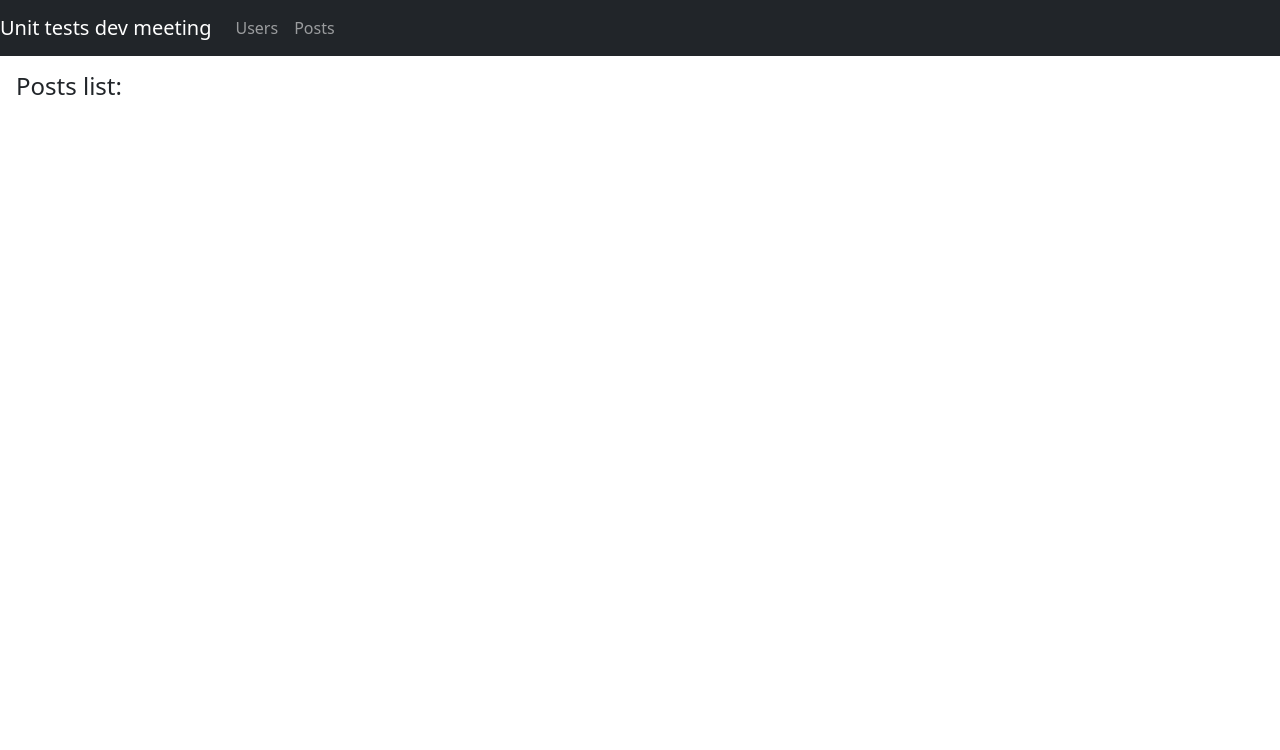
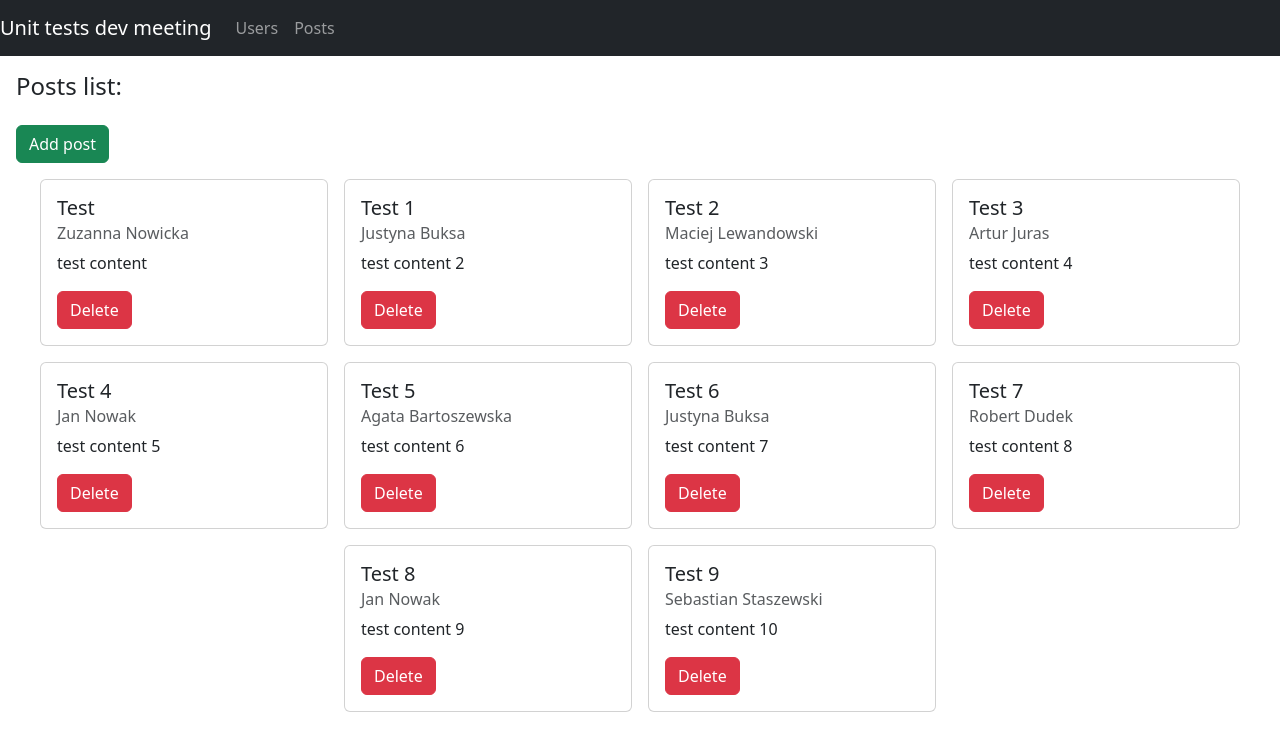
Before and after one commit to adam-kowalski-sc/angular-jest-unit-tests, an Angular app: page /posts in a window 1280 px wide. Shown: the top 750 px of the page. Built offline with nearby package versions, Linux system fonts and the light colour scheme; data requests are answered from the project's data file.

Commit message:
add posts page

```diff
--- a/src/app/api/posts-http.service.ts
+++ b/src/app/api/posts-http.service.ts
@@ -1,17 +1,21 @@
-import { HttpClient } from '@angular/common/http';
-import { Injectable, inject } from '@angular/core';
-import { Observable } from 'rxjs';
-import { PostDto } from './posts-http.interfaces';
+import { HttpClient } from "@angular/common/http";
+import { Injectable, inject } from "@angular/core";
+import { Observable } from "rxjs";
+import { PostDto } from "./posts-http.interfaces";
 
 @Injectable({
-  providedIn: 'root',
+  providedIn: "root",
 })
 export class PostsHttpService {
   private readonly httpClient = inject(HttpClient);
 
-  private readonly url = 'posts';
+  private readonly url = "posts";
 
   get(): Observable<PostDto[]> {
     return this.httpClient.get<PostDto[]>(this.url);
   }
+
+  delete(postId: number): Observable<void> {
+    return this.httpClient.delete<void>(`${this.url}/${postId}`);
+  }
 }
--- a/src/app/components/tile/tile.component.html
+++ b/src/app/components/tile/tile.component.html
@@ -4,6 +4,14 @@
     <h6 class="card-subtitle mb-2 text-muted">{{ subtitle }}</h6>
     @if(content) {
     <p class="card-text">{{ content }}</p>
+    } @if(showDeleteButton) {
+    <button
+      type="button"
+      class="btn btn-danger posts-container__button"
+      (click)="onDeleteClick()"
+    >
+      Delete
+    </button>
     }
   </div>
 </div>
--- a/src/app/components/tile/tile.component.ts
+++ b/src/app/components/tile/tile.component.ts
@@ -1,4 +1,4 @@
-import { Component, Input } from "@angular/core";
+import { Component, EventEmitter, Input, Output } from "@angular/core";
 
 @Component({
   selector: "app-tile",
@@ -8,7 +8,17 @@ import { Component, Input } from "@angular/core";
   styleUrl: "./tile.component.scss",
 })
 export class TileComponent {
+  @Input() id: string | number | undefined;
   @Input() title: string = "";
   @Input() subtitle: string = "";
   @Input() content: string = "";
+  @Input() showDeleteButton: boolean = false;
+
+  @Output() delete = new EventEmitter<number | string>();
+
+  onDeleteClick(): void {
+    if (this.id) {
+      this.delete.emit(this.id);
+    }
+  }
 }
--- a/src/app/containers/posts-container/posts-container.component.html
+++ b/src/app/containers/posts-container/posts-container.component.html
@@ -1,11 +1,24 @@
 <div class="posts-container">
   <h4>Posts list:</h4>
+  <button
+    type="button"
+    class="btn btn-success posts-container__button"
+    (click)="onAddClick()"
+  >
+    Add post
+  </button>
   <div class="posts-container__list">
-    <!-- @for (user of users$ | async; track user.id; let isEven = $even) {
-      <app-tile
-        [title]="user.surname"
-        [subtitle]="user.name"
-      ></app-tile>
-      } -->
+    @if(posts.length > 0) { @for (post of posts; track post.id) {
+    <app-tile
+      [id]="post.id"
+      [title]="post.title"
+      [subtitle]="post.author"
+      [content]="post.content"
+      [showDeleteButton]="true"
+      (delete)="onDeleteClick($event)"
+    ></app-tile>
+    } } @else {
+    <div class="posts-container__no-data">No available posts</div>
+    }
   </div>
 </div>
--- a/src/app/containers/posts-container/posts-container.component.scss
+++ b/src/app/containers/posts-container/posts-container.component.scss
@@ -1,5 +1,16 @@
 .posts-container {
   width: 100%;
+
+  &__button {
+    margin: 1rem 0;
+  }
+
+  &__no-data {
+    text-align: center;
+    font-family: bold;
+    color: red;
+    font-size: 1, 5rem;
+  }
 
   &__list {
     display: flex;
--- a/src/app/containers/posts-container/posts-container.component.ts
+++ b/src/app/containers/posts-container/posts-container.component.ts
@@ -1,7 +1,16 @@
-import { Component, OnInit } from "@angular/core";
+import {
+  ChangeDetectionStrategy,
+  ChangeDetectorRef,
+  Component,
+  DestroyRef,
+  inject,
+  OnInit,
+} from "@angular/core";
 import { TileComponent } from "../../components/tile/tile.component";
 import { Observable } from "rxjs";
 import { Post } from "./posts-container.interfaces";
+import { PostsContainerService } from "./posts-container.service";
+import { takeUntilDestroyed } from "@angular/core/rxjs-interop";
 
 @Component({
   selector: "app-posts-container",
@@ -9,9 +18,32 @@ import { Post } from "./posts-container.interfaces";
   imports: [TileComponent],
   templateUrl: "./posts-container.component.html",
   styleUrl: "./posts-container.component.scss",
+  providers: [PostsContainerService],
+  changeDetection: ChangeDetectionStrategy.OnPush,
 })
 export class PostsContainerComponent implements OnInit {
-  posts$!: Observable<Post[]>;
+  posts: Post[] = [];
 
-  ngOnInit(): void {}
+  private readonly service = inject(PostsContainerService);
+  private readonly destroyRef = inject(DestroyRef);
+  private readonly cd = inject(ChangeDetectorRef);
+
+  ngOnInit(): void {
+    this.service.loadPosts();
+    this.service
+      .getPosts()
+      .pipe(takeUntilDestroyed(this.destroyRef))
+      .subscribe((posts) => {
+        this.posts = posts;
+        this.cd.markForCheck();
+      });
+  }
+
+  onAddClick(): void {
+    console.log("add click");
+  }
+
+  onDeleteClick(id: string | number): void {
+    this.service.deletePost(Number(id));
+  }
 }
--- a/src/app/containers/posts-container/posts-container.service.ts
+++ b/src/app/containers/posts-container/posts-container.service.ts
@@ -1,9 +1,55 @@
 import { inject, Injectable } from "@angular/core";
 import { UsersHttpService } from "../../api/users-http.service";
 import { PostsHttpService } from "../../api/posts-http.service";
+import { BehaviorSubject, combineLatest, map, Observable, tap } from "rxjs";
+import { Post } from "./posts-container.interfaces";
+import { UserDto } from "../../api/users-http.interfaces";
 
 @Injectable()
 export class PostsContainerService {
   private readonly usersHttpService = inject(UsersHttpService);
   private readonly postsHttpService = inject(PostsHttpService);
+
+  private posts$$ = new BehaviorSubject<Post[]>([]);
+
+  loadPosts(): void {
+    combineLatest([this.usersHttpService.get(), this.postsHttpService.get()])
+      .pipe(
+        map(([users, posts]) => {
+          if (!posts || !users) {
+            return [];
+          }
+
+          const usersMap = this.getUsersMap(users);
+
+          return posts.map((post) => ({
+            title: post.title,
+            content: post.content,
+            id: post.id,
+            author: usersMap.get(post.userId) ?? "",
+          }));
+        }),
+        tap((items) => {
+          this.posts$$.next(items);
+        })
+      )
+      .subscribe();
+  }
+
+  getPosts(): Observable<Post[]> {
+    return this.posts$$.asObservable();
+  }
+
+  deletePost(postId: number): void {
+    this.postsHttpService.delete(postId).subscribe(() => {
+      this.loadPosts();
+    });
+  }
+
+  private getUsersMap(users: UserDto[]): Map<number, string> {
+    return users.reduce((result, item) => {
+      result.set(Number(item.id), `${item.name} ${item.surname}`);
+      return result;
+    }, new Map<number, string>());
+  }
 }
```
